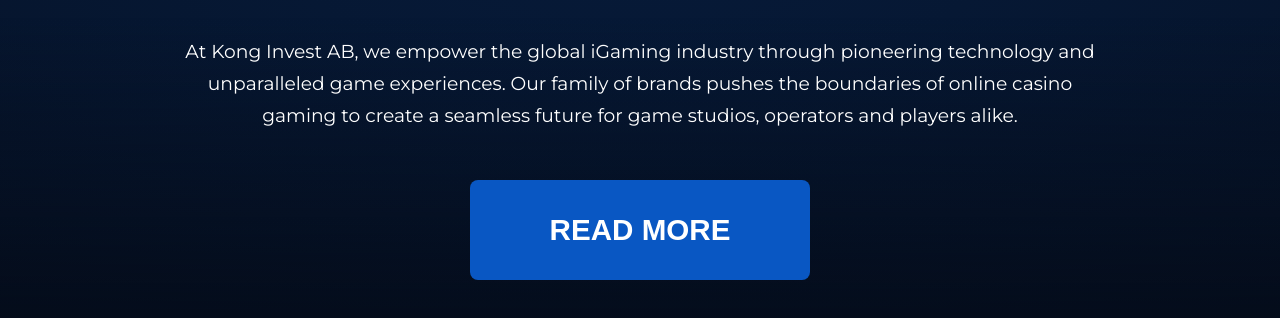
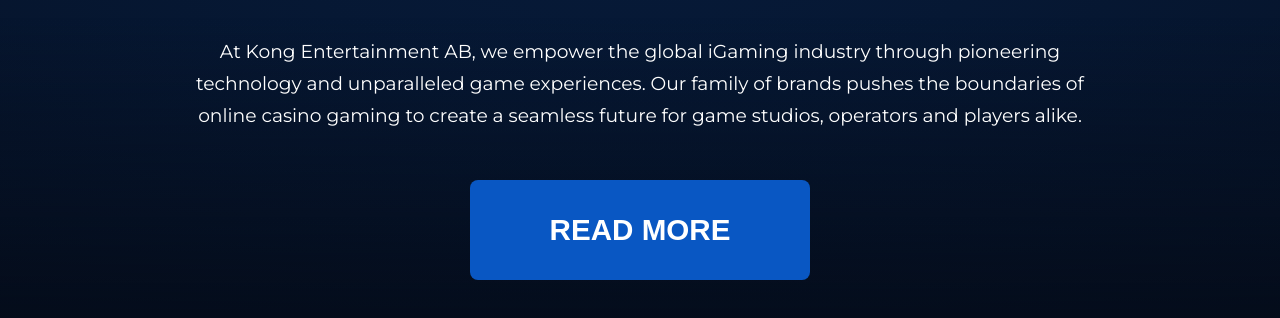
Before and after one commit to Kong-Entertainment-AB/kongentertainment.com, a plain HTML site: page index.html in a window 1280 px wide. Shown: the part 434-752 px from the top of the page. Drawn offline with Linux system fonts and the light colour scheme.

Commit message:
Updated to Kong Entertainment AB

```diff
--- a/index.html
+++ b/index.html
@@ -15,12 +15,12 @@
 			<h2 class="slogan">Innovating iGaming for the <span style="color: rgb(93, 177, 255);">Future</span></h2>
 			<main>
 				<div class="main-wrapper">
-					<p class="sub-header">At Kong Invest AB, we empower the global iGaming industry through pioneering technology and unparalleled game experiences. Our family of brands pushes the boundaries of online casino gaming to create a seamless future for game studios, operators and players alike.</p>
+					<p class="sub-header">At Kong Entertainment AB, we empower the global iGaming industry through pioneering technology and unparalleled game experiences. Our family of brands pushes the boundaries of online casino gaming to create a seamless future for game studios, operators and players alike.</p>
 					<a href="#partners"><button class="discover">READ MORE</button></a>
 					<div class="information">
 						<h3>Who we are</h3>
 						<div class="underline"></div>
-						<p class="section-text">Kong Invest AB is a Swedish-based holding company that strategically invests in forward-thinking iGaming technology and gaming studios to drive growth and innovation within the global market. From our base in Skövde, a vibrant hub for IT and gaming, we support our partner brands with financial foundation and strategic guidance needed to excel in the global iGaming market.</p>
+						<p class="section-text">Kong Entertainment AB is a Swedish-based holding company that strategically invests in forward-thinking iGaming technology and gaming studios to drive growth and innovation within the global market. From our base in Skövde, a vibrant hub for IT and gaming, we support our partner brands with financial foundation and strategic guidance needed to excel in the global iGaming market.</p>
 						<h3>Our mission</h3>
 						<div class="underline"></div>
 						<p class="section-text">Our mission is to identify and nurture iGaming ventures that redefine the gaming landscape. By focusing on innovation, sustainability, and market relevance, we empower our portfolio companies to reach new hights while ensuring long-term growth and profitability for all stakeholders. We strive to make each project a step toward the future of gaming.</p>
@@ -72,7 +72,7 @@
 				</div>
 			</div>
 			<img class="footer-logo" src="res/kong_logo_blue.png">
-			<footer>Within <b>Kong Invest AB</b>, you’ll find the creative minds behind <a class="footerLink" target="_blank" href="https://www.reelsoft.com">Reelsoft AB</a> and <a class="footerLink" target="_blank" href="https://www.milliongames.com">Million Games AB</a>.<br><br><br><span class="footer-small">© <span id="currentYear"></span> Kong Invest AB | Prinsgatan 1, 541 31 Skövde, Sweden | Business Registration #556791-5599</span></footer>
+			<footer>Within <b>Kong Entertainment AB</b>, you’ll find the creative minds behind <a class="footerLink" target="_blank" href="https://www.reelsoft.com">Reelsoft AB</a> and <a class="footerLink" target="_blank" href="https://www.milliongames.com">Million Games AB</a>.<br><br><br><span class="footer-small">© <span id="currentYear"></span> Kong Entertainment AB | Prinsgatan 1, 541 31 Skövde, Sweden | Business Registration #556791-5599</span></footer>
 			<div class="radial-container">
 				<div class="radial"></div>
 			</div>
```
Also changed, not shown: res/kong_logo_blue.png.
